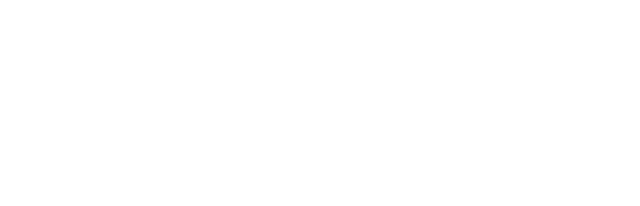
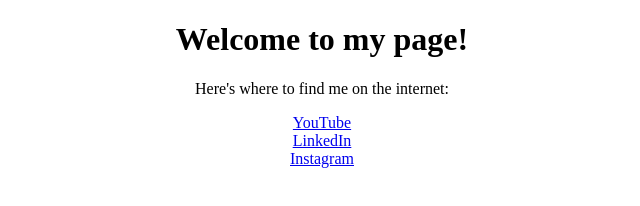
Before and after one commit to akaDubz/ryan-ramondetta.github.io, a plain HTML site: page index.html in a window 1280 px wide. Shown: the whole page, without its empty margins (318-958 px from the left). Drawn offline with Linux system fonts and the light colour scheme.

Commit message:
add content to index.html

```diff
--- a/index.html
+++ b/index.html
@@ -1,2 +1,35 @@
-<head/>
-<body/>
+<!DOCTYPE html>
+<html>
+<head>
+<title>Ryan Ramondetta's Website</title>
+</head>
+<body>
+
+<div class="main">
+	<h1> Welcome to my page!</h1>
+
+	<p>Here's where to find me on the internet:</p>
+
+	<div>
+      <a href="https://www.youtube.com/channel/UCIL-6opp3CfL34k0mBDh5Ng">YouTube</a>
+      <br/>
+      <a href="https://www.linkedin.com/in/ryanramondetta/">LinkedIn</a>
+      <br/>
+      <a href="https://www.instagram.com/akadubz/">Instagram</a>
+      </div>
+      <br/>
+</div>
+<br/>
+
+
+<style>
+    .main{
+    	#background-color: red;
+		width: 100%;
+  		height: 500px;
+  		display: right;
+        text-align: center;
+    }
+</style>
+</body>
+</html>
```
